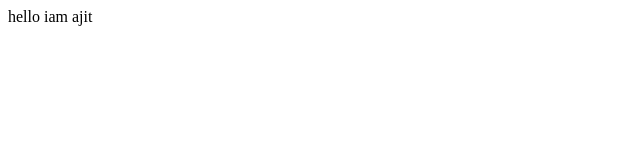
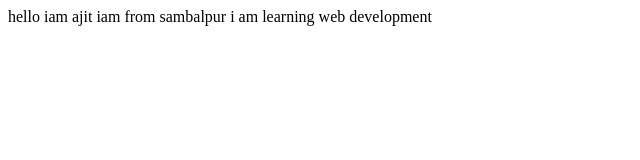
Before and after one commit to Ajitsah2468/Ajit-sah-site, a plain HTML site: page index.html in a window 1280 px wide. Shown: the whole page, without its empty margins (0-640 px from the left). Drawn offline with Linux system fonts and the light colour scheme.

Commit message:
docs: adding persnl info.

```diff
--- a/index.html
+++ b/index.html
@@ -8,5 +8,7 @@
 </head>
 <body>
     hello iam ajit
+    iam from sambalpur
+    i am learning web development
 </body>
 </html>
```
